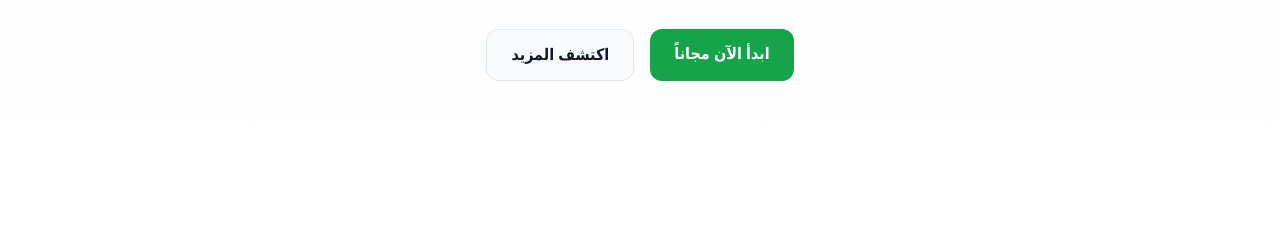
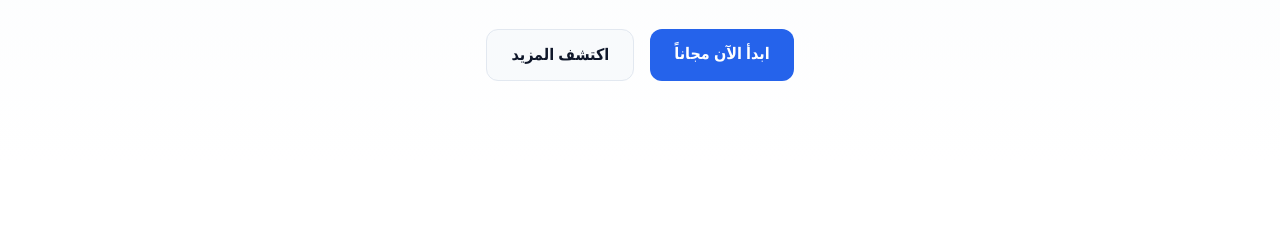
Before and after one commit to ihsanMadaineh/Test, a plain HTML site: page index.html in a window 1280 px wide. Shown: the part 357-587 px from the top of the page. Drawn offline with Linux system fonts and the light colour scheme.

```diff
--- a/styles.css
+++ b/styles.css
@@ -1,6 +1,6 @@
 :root {
-  --primary: #16a34a;
-  --primary-hover: #15803d;
+  --primary: #2563eb;
+  --primary-hover: #1d4ed8;
   --bg-light: #f8fafc;
   --text-main: #0f172a;
   --text-muted: #475569;
```
